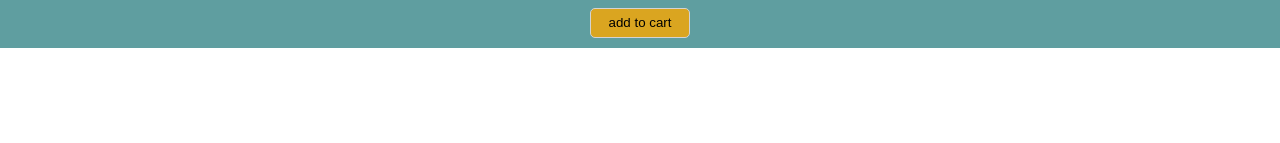
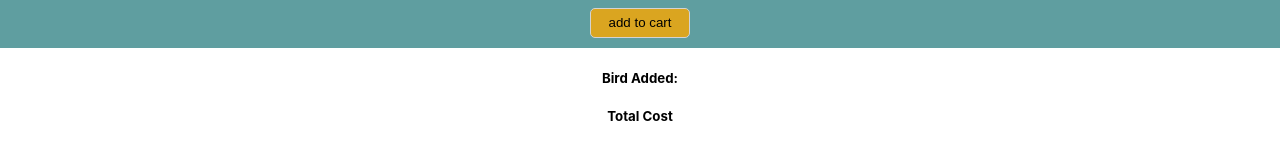
Before and after one commit to arafatanjan/top-birds, a React (Create React App) app: page / in a window 1280 px wide. Shown: the part 2179-2322 px from the top of the page. Before the commit the page ends 2227 px from the top, so only its background shows below. Built offline with nearby package versions, Linux system fonts and the light colour scheme.

Commit message:
first commit

```diff
--- a/src/components/Bird/Bird.js
+++ b/src/components/Bird/Bird.js
@@ -2,7 +2,7 @@ import React from 'react';
 import './Bird.css';
 
 const Bird = (props) => {
-    console.log(props.bird);
+    // console.log(props.bird);
     // const { name, color, country, price, img } = props.bird;
 
     return (
--- a/src/components/Cart/Cart.js
+++ b/src/components/Cart/Cart.js
@@ -1,9 +1,10 @@
 import React from 'react';
 
-const Cart = () => {
+const Cart = (props) => {
     return (
         <div>
-            {/* <h1>This is shop</h1> */}
+            <h5>Bird Added: {props.cart?.length}</h5>
+            <h5>Total Cost</h5>
         </div>
     );
 };
--- a/src/components/Table/Table.js
+++ b/src/components/Table/Table.js
@@ -1,11 +1,13 @@
 import React, { useEffect, useState } from 'react';
 import Bird from '../Bird/Bird';
+import Cart from '../Cart/Cart';
 
 import './Table.css'
 
 
 const Table = () => {
     const [birds, setBirds] = useState([]);
+    const [cart, setCart] = useState([]);
     useEffect(() => {
         fetch('product.JSON')
             .then(res => res.json())
@@ -14,7 +16,8 @@ const Table = () => {
     }, [])
 
     const handleAddToCart = (bird) => {
-        console.log(bird.name);
+        const newCart = [...cart, bird];
+        setCart(newCart);
     }
     return (
         <div className="table-container">
@@ -31,8 +34,7 @@ const Table = () => {
 
             </div>
             <div className='cart-container'>
-                <h5>Bird Added</h5>
-                <h5>Total Cost</h5>
+                <Cart cart={cart}></Cart>
             </div>
 
         </div>
```
